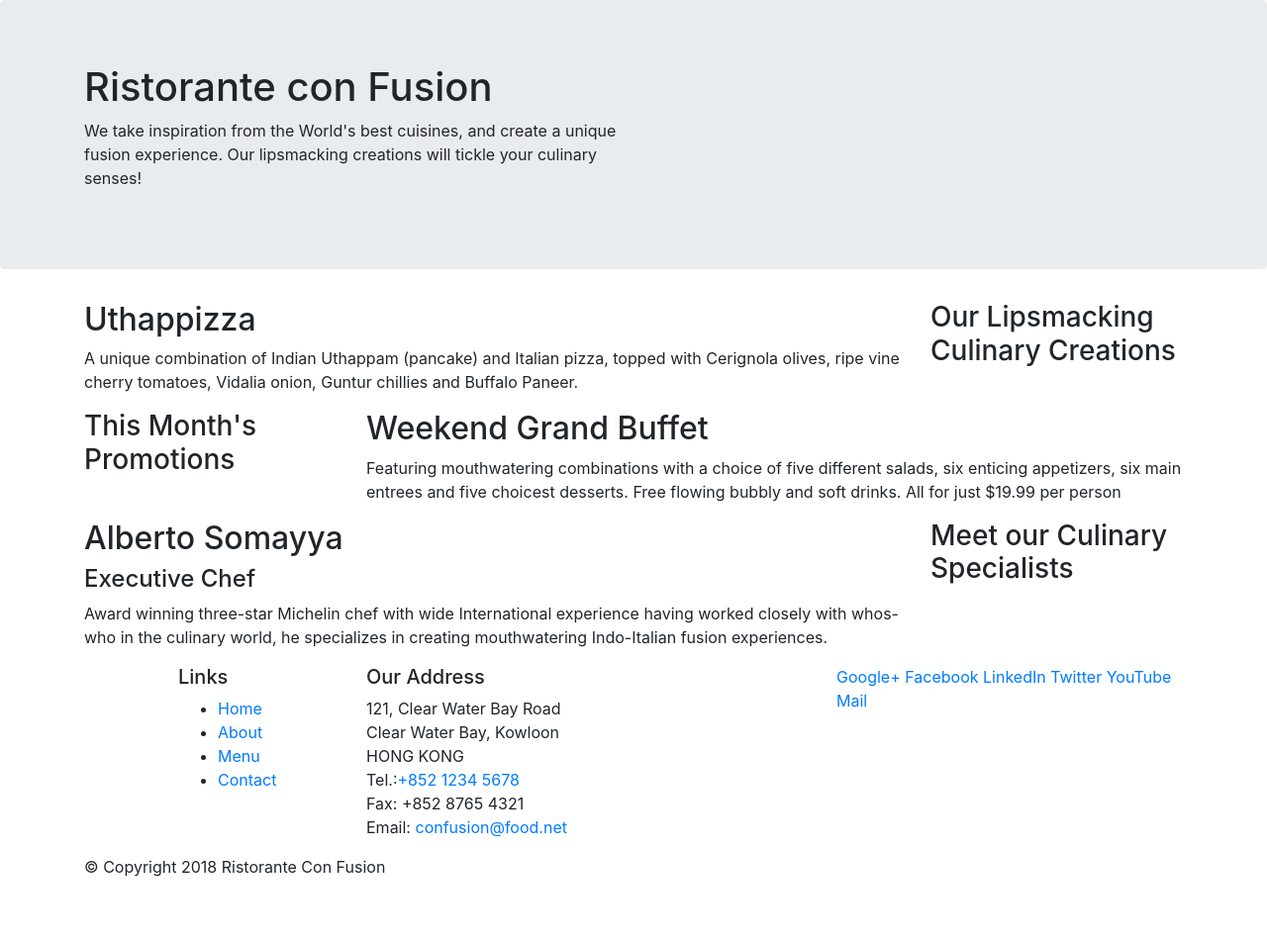
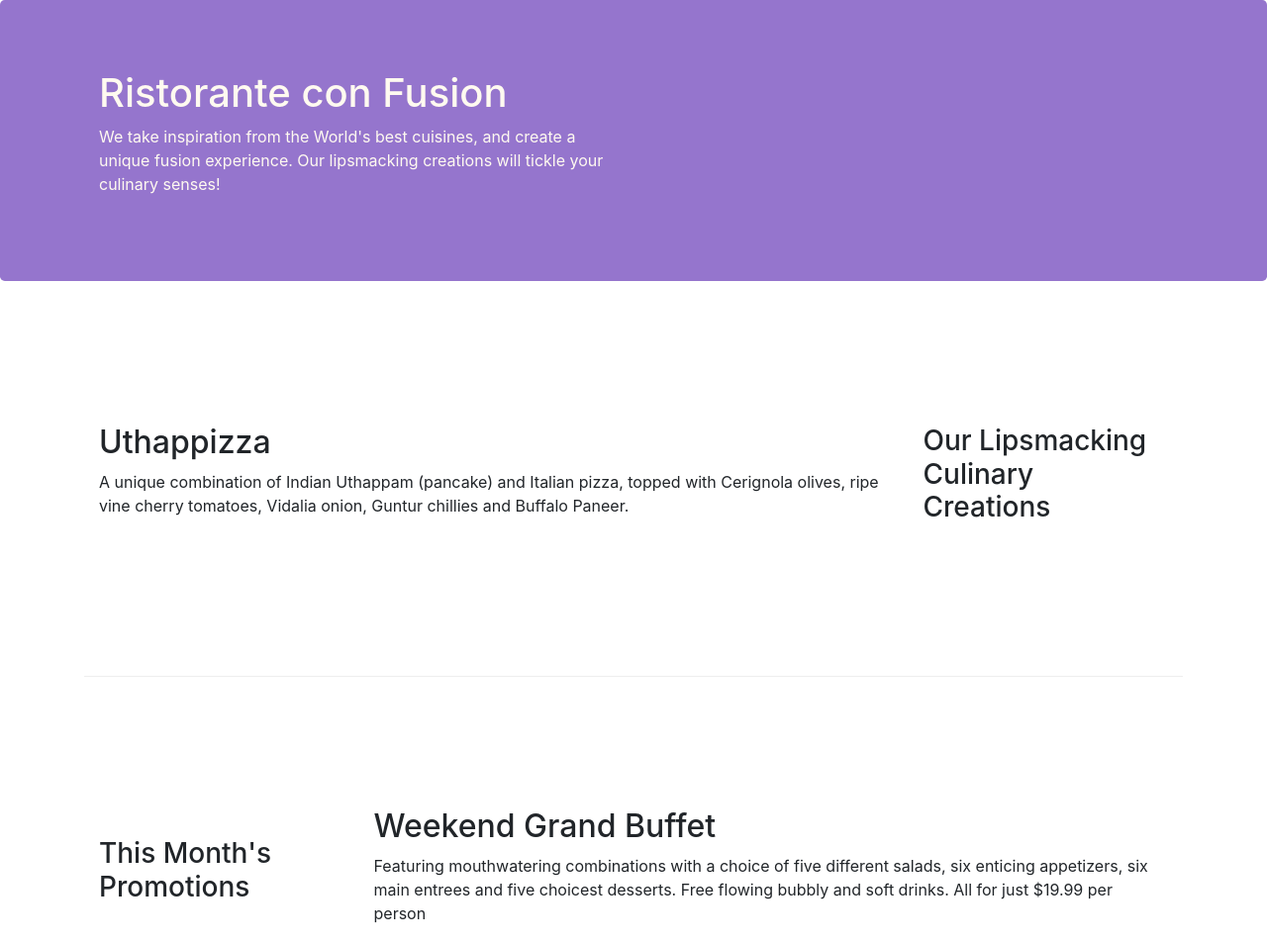
Before and after one commit to kaustubh3000/conFusion, a website: page index.html in a window 1280 px wide. Shown: the top 954 px of the page at 99% size. Before the commit the page ends 904 px from the top, so only its background shows below. Drawn offline with nearby package versions, Linux system fonts and the light colour scheme.

Commit message:
bootstrap-part2

```diff
--- /dev/null
+++ b/css/styles.css
@@ -0,0 +1,31 @@
+.row-header {
+    margin: 0px auto;
+    padding: 0px auto;
+}
+
+.row-content{
+    margin: 0px auto;
+    padding: 50px 0px 50px 0px;
+    border-bottom: 1px ridge;
+    min-height: 400px;
+}
+
+
+.footer {
+    background-color: #d1c4e9;
+    margin: 0px auto;
+    padding: 20px 0px 20px 0px;
+}
+
+.jumbotron{
+    padding: 70px 30px 70px 30px;
+    margin: 0px auto;
+    background-color: #9575cd;
+    color: floralwhite;
+}
+
+.address{
+    font-size: 80%;
+    margin: 0px auto;
+    column-rule: #0f0f0f;
+}
--- a/index.html
+++ b/index.html
@@ -9,6 +9,7 @@
 
     <!-- Bootstrap CSS -->
     <link rel="stylesheet" href="node_modules/bootstrap/dist/css/bootstrap.min.css">
+    <link rel="stylesheet" href="css/styles.css">
 
     <title>Ristorante Con Fusion</title>
 </head>
@@ -19,7 +20,7 @@
 
     <header class="jumbotron">
         <div class="container">
-            <div class="row">
+            <div class="row row-header">
                 <div class="col-12 col-sm-6">
                     <h1>Ristorante con Fusion</h1>
                     <p>We take inspiration from the World's best cuisines, and create a unique fusion experience. Our
@@ -35,7 +36,7 @@
 
 
     <div class="container">
-        <div class="row">
+        <div class="row row-content align-items-center">
             <div class="col-12 col-sm-4 order-sm-last col-md-3">
                 <h3>Our Lipsmacking Culinary Creations</h3>
             </div>
@@ -47,7 +48,7 @@
         </div>
 
 
-        <div class="row">
+        <div class="row row-content align-items-center">
             <div class="col-12 col-sm-4 col-md-3">
                 <h3>This Month's Promotions</h3>
             </div>
@@ -59,7 +60,7 @@
             </div>
         </div>
 
-        <div class="row">
+        <div class="row row-content align-items-center">
             <div class="col-12 col-sm-4 order-sm-last col-md-3">
                 <h3>Meet our Culinary Specialists</h3>
             </div>
@@ -75,12 +76,12 @@
 
 
 
-    <footer class="">
+    <footer class="footer">
         <div class="container">
             <div class="row">
                 <div class="col-4 offset-1 col-sm-2">
                     <h5>Links</h5>
-                    <ul>
+                    <ul class="list-unstyled">
                         <li><a href="#">Home</a></li>
                         <li><a href="#">About</a></li>
                         <li><a href="#">Menu</a></li>
@@ -98,8 +99,8 @@
                         Email: <a href="mailto:confusion@food.net">confusion@food.net</a>
                     </address>
                 </div>
-                <div class="col-12 col-sm-4">
-                    <div>
+                <div class="col-12 col-sm-4 align-self-center">
+                    <div class="text-center">
                         <a href="http://google.com/+">Google+</a>
                         <a href="http://www.facebook.com/profile.php?id=">Facebook</a>
                         <a href="http://www.linkedin.com/in/">LinkedIn</a>
@@ -110,7 +111,7 @@
                 </div>
             </div>
 
-            <div class="row">
+            <div class="row justify-content-center">
                 <div class="col-auto">
                     <p>© Copyright 2018 Ristorante Con Fusion</p>
                 </div>
```
